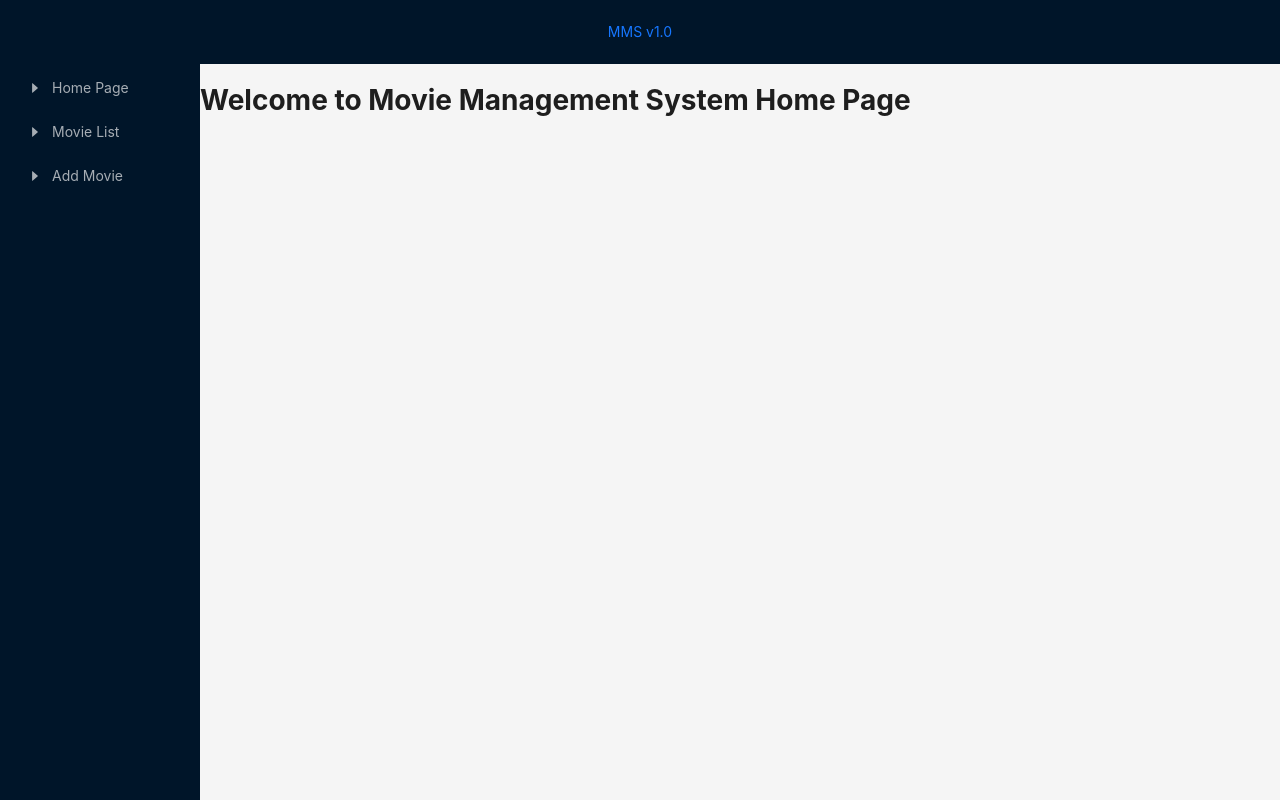
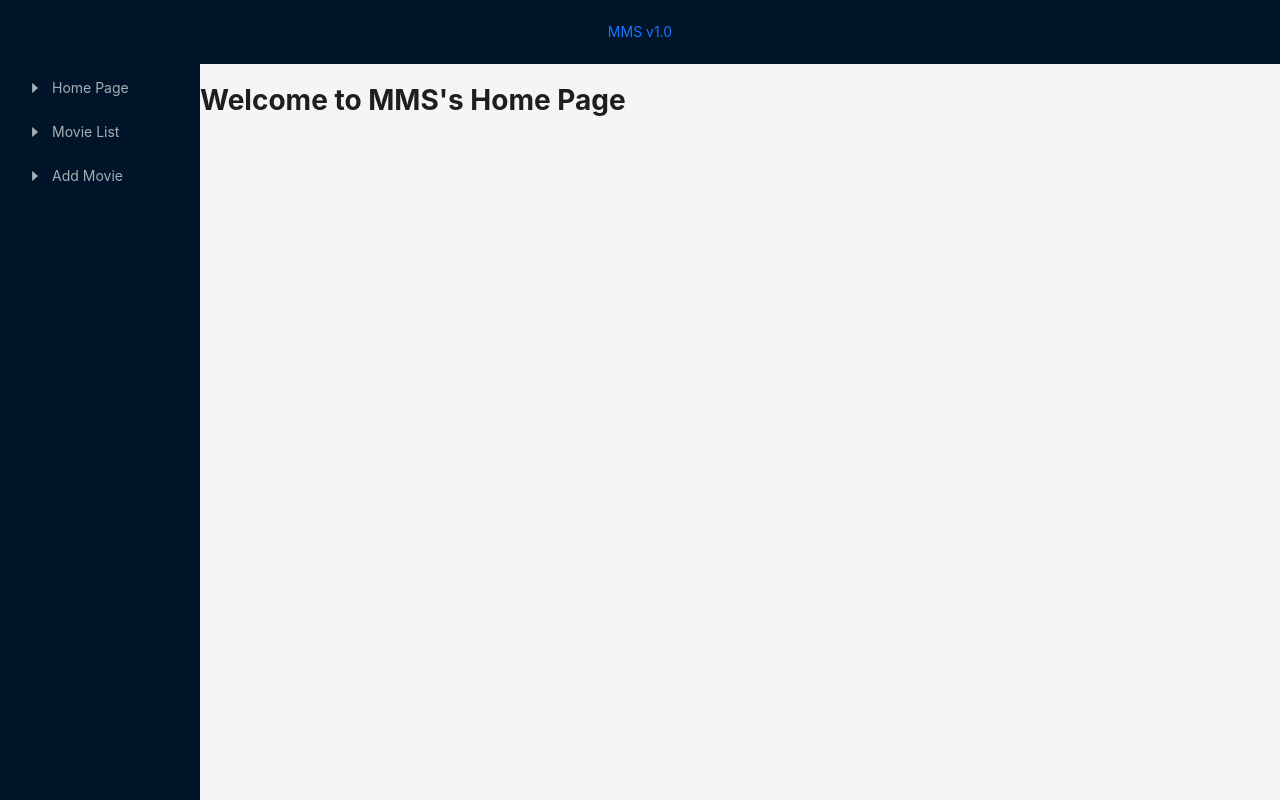
Before and after one commit to igxz/movie-management-sys, a React (Create React App) app in the folder client/: page / in a window 1280 px wide. Built offline with nearby package versions, Linux system fonts and the light colour scheme.

Commit message:
chore: test github token

```diff
--- a/client/src/pages/Home.tsx
+++ b/client/src/pages/Home.tsx
@@ -3,7 +3,7 @@ import React from 'react';
 const Home: React.FC = () => {
   return (
     <h1>
-      Welcome to Movie Management System Home Page
+      Welcome to MMS's Home Page
     </h1>
   )
 }
```
